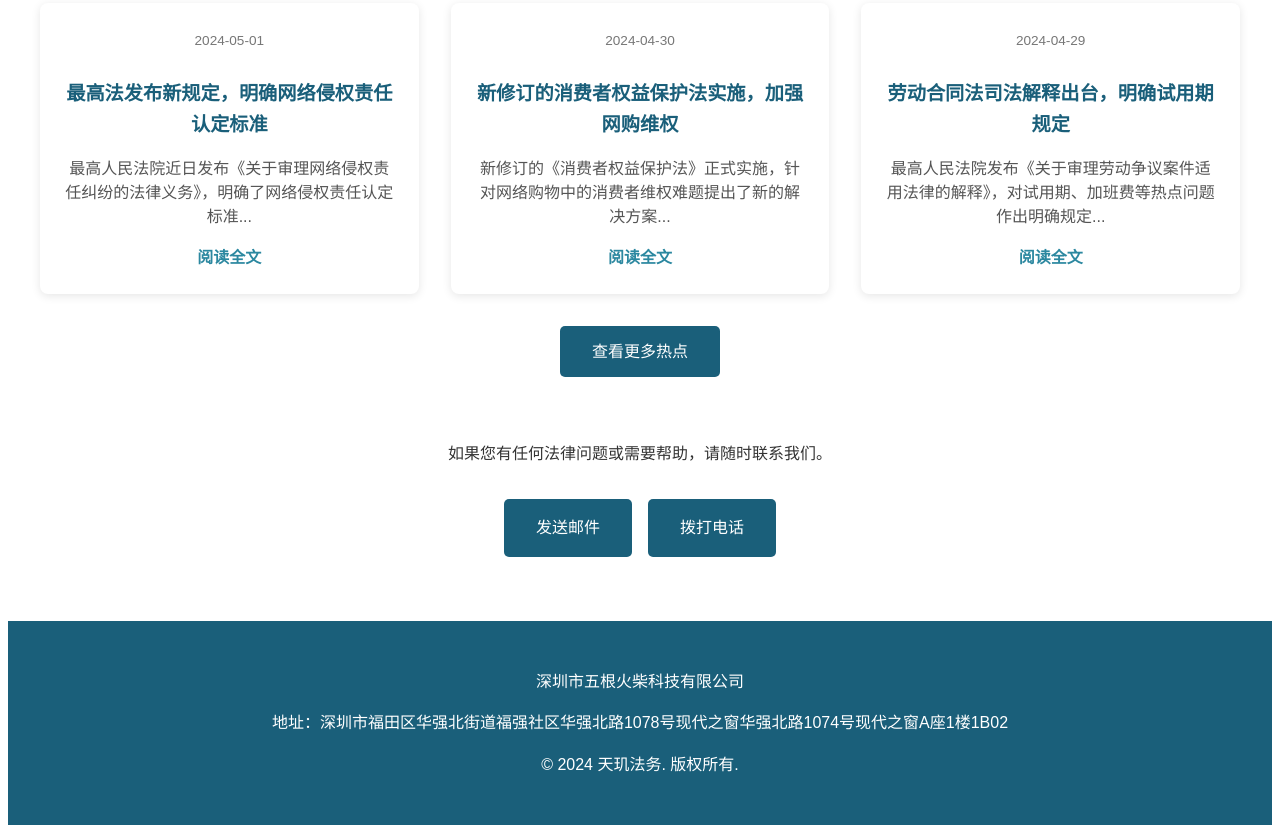
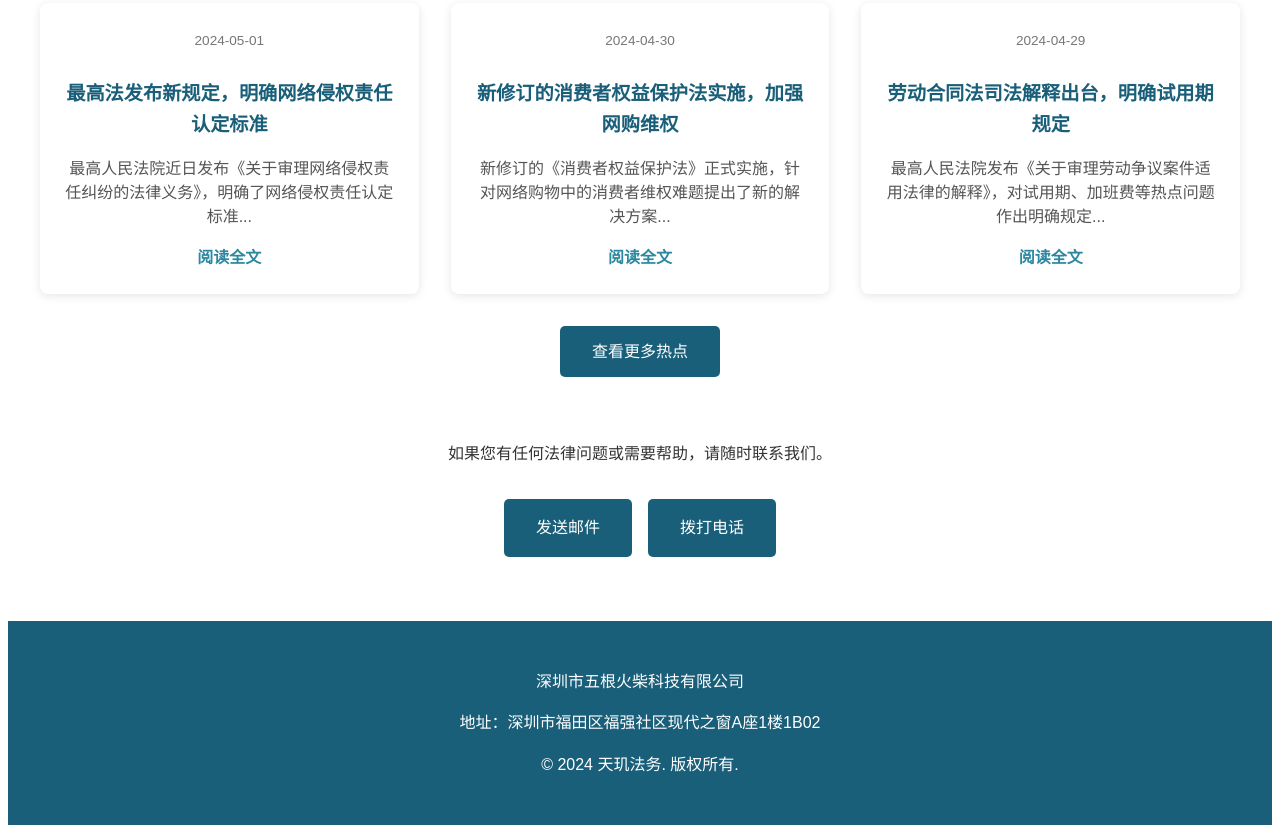
Before and after one commit to amylixing/tianji-law-website, a plain HTML site: page index.html in a window 1280 px wide. Shown: the part 2337-3170 px from the top of the page. Drawn offline with Linux system fonts and the light colour scheme.

Commit message:
更新公司地址

```diff
--- a/index.html
+++ b/index.html
@@ -203,7 +203,7 @@
     <footer class="main-footer">
         <div class="company-info">
             <p>深圳市五根火柴科技有限公司</p>
-            <p>地址：深圳市福田区华强北街道福强社区华强北路1078号现代之窗华强北路1074号现代之窗A座1楼1B02</p>
+            <p>地址：深圳市福田区福强社区现代之窗A座1楼1B02</p>
         </div>
         <p class="copyright">&copy; 2024 天玑法务. 版权所有.</p>
     </footer>
```
